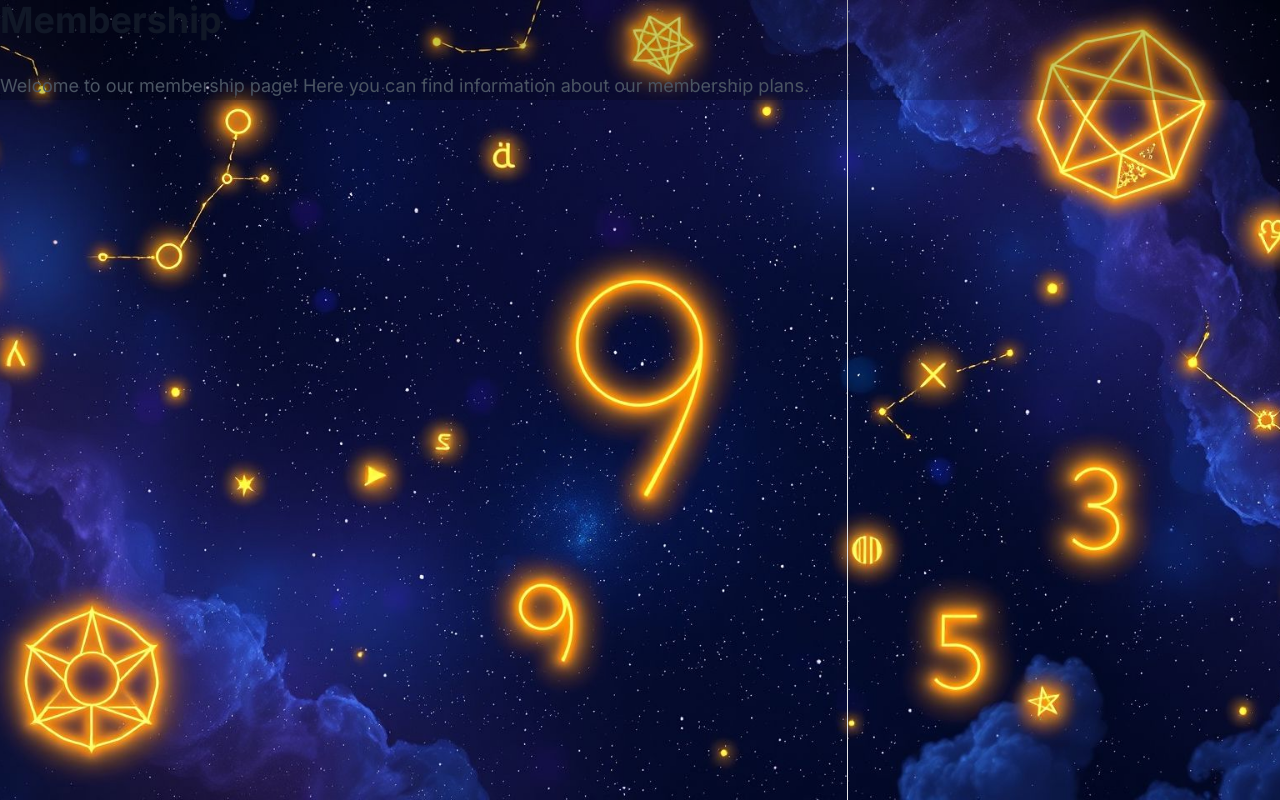
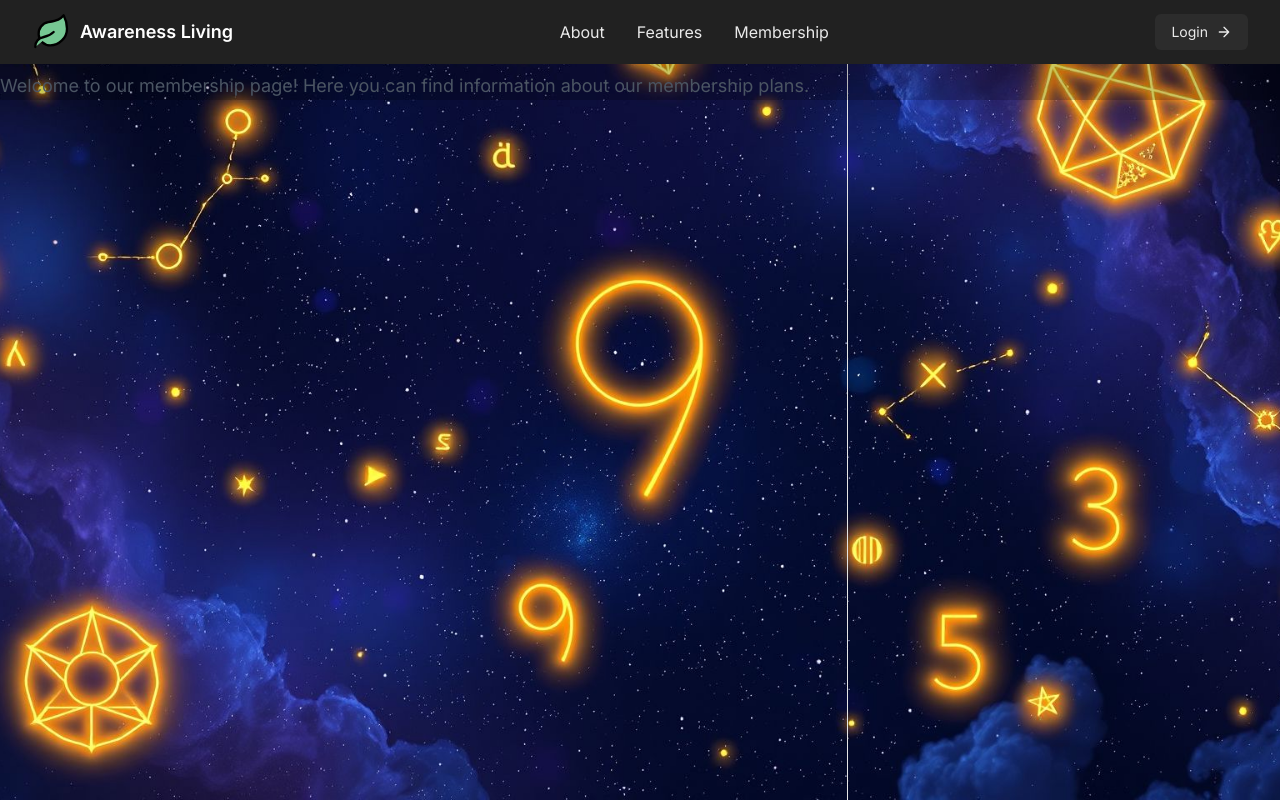
Before and after one commit to SamuelkohP04/React-Shop, a Next.js app: page /membership in a window 1280 px wide. Built offline with nearby package versions, Linux system fonts and the light colour scheme.

Commit message:
feat: add navbar to membership page

```diff
--- a/src/app/membership/page.tsx
+++ b/src/app/membership/page.tsx
@@ -1,3 +1,5 @@
+import Navbar from "@/app/(site)/Navbar";
+
 export default function MembershipPage() {
   return (
     <div className="relative bg-black/20">
@@ -7,11 +9,16 @@ export default function MembershipPage() {
         alt="Background"
         className="fixed top-0 left-0 w-full h-full object-cover z-[-1]"
       />
+
+
+      <div>
+        <Navbar />
         <h1 className="text-4xl font-bold text-gray-900 mb-8">Membership</h1>
         <p className="text-lg text-gray-600">
           Welcome to our membership page! Here you can find information about our membership plans.
         </p>
         {/* Add your membership content here */}
       </div>
+    </div>
   );
 }
```
